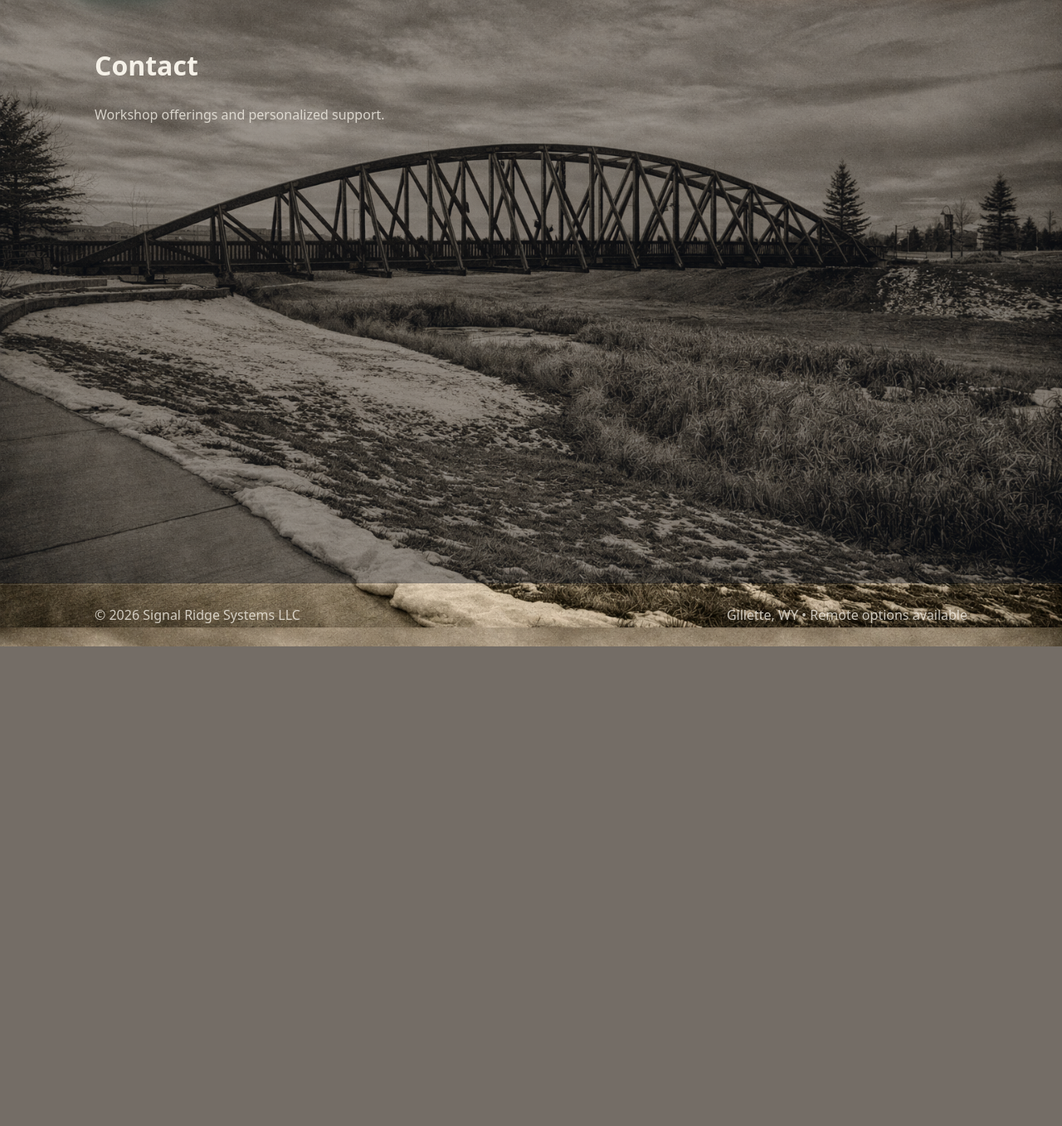
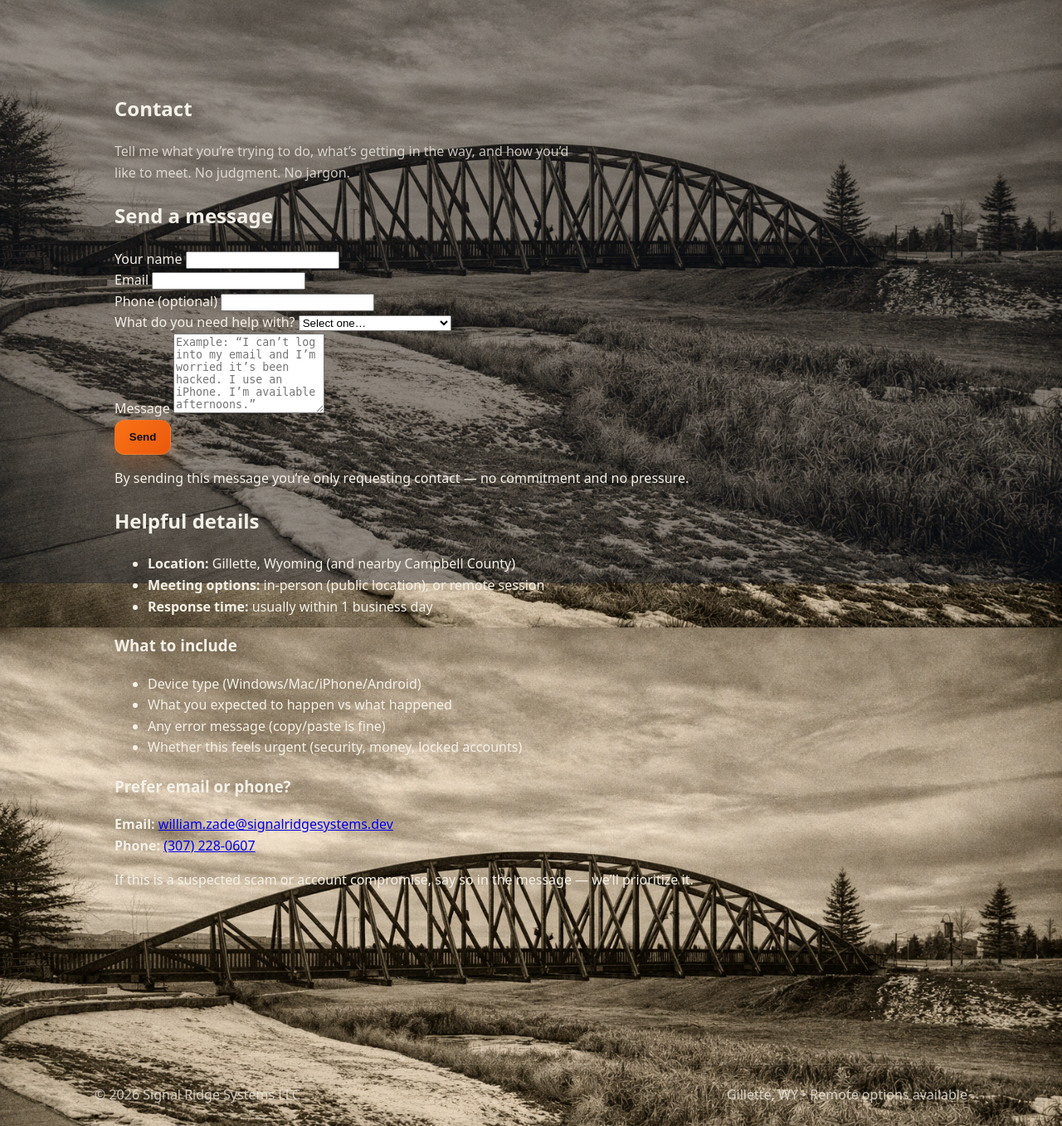
Before and after one commit to Signal-Ridge-SysAdmin/Signal-Ridge-Systems-Website, a Flask app: page /contact in a window 1280 px wide. Shown: the part 97-1454 px from the top of the page at 83% size. Before the commit the page ends 876 px from the top, so only its background shows below. Run offline with Flask 3, Linux system fonts and the light colour scheme.

Commit message:
added the contact.html content to build out the contact page

```diff
--- a/templates/contact.html
+++ b/templates/contact.html
@@ -1,6 +1,103 @@
 {% extends "base.html" %}
-{% block title %}Contact | Signal Ridge Systems{% endblock %}
+{% block title %}Contact | Signal Ridge Systems LLC{% endblock %}
+
 {% block content %}
-  <h1>Contact</h1>
-  <p class="lead">Workshop offerings and personalized support.</p>
+<section class="page">
+  <div class="container">
+
+    <header class="page-head">
+      <h1>Contact</h1>
+      <p class="lead">
+        Tell me what you’re trying to do, what’s getting in the way, and how you’d like to meet.
+        No judgment. No jargon.
+      </p>
+    </header>
+
+    <div class="contact-grid">
+
+      <!-- Left: Form -->
+      <div class="card">
+        <h2>Send a message</h2>
+
+        <form class="form" method="post" action="/contact">
+          <div class="form-row">
+            <label for="name">Your name</label>
+            <input id="name" name="name" type="text" autocomplete="name" required>
+          </div>
+
+          <div class="form-row">
+            <label for="email">Email</label>
+            <input id="email" name="email" type="email" autocomplete="email" required>
+          </div>
+
+          <div class="form-row">
+            <label for="phone">Phone (optional)</label>
+            <input id="phone" name="phone" type="tel" autocomplete="tel">
+          </div>
+
+          <div class="form-row">
+            <label for="topic">What do you need help with?</label>
+            <select id="topic" name="topic" required>
+              <option value="" selected disabled>Select one…</option>
+              <option>Basic computer help</option>
+              <option>Phone / tablet help</option>
+              <option>Email & accounts</option>
+              <option>Online safety / scams</option>
+              <option>Setting up a new device</option>
+              <option>One-day workshop (group)</option>
+              <option>Multi-day workshop (group)</option>
+              <option>Other</option>
+            </select>
+          </div>
+
+          <div class="form-row">
+            <label for="message">Message</label>
+            <textarea id="message" name="message" rows="6" required
+              placeholder="Example: “I can’t log into my email and I’m worried it’s been hacked. I use an iPhone. I’m available afternoons.”"></textarea>
+          </div>
+
+          <button class="btn primary" type="submit">Send</button>
+
+          <p class="fineprint">
+            By sending this message you’re only requesting contact — no commitment and no pressure.
+          </p>
+        </form>
+      </div>
+
+      <!-- Right: Info -->
+      <aside class="card subtle">
+        <h2>Helpful details</h2>
+
+        <ul class="bullets">
+          <li><strong>Location:</strong> Gillette, Wyoming (and nearby Campbell County)</li>
+          <li><strong>Meeting options:</strong> in-person (public location), or remote session</li>
+          <li><strong>Response time:</strong> usually within 1 business day</li>
+        </ul>
+
+        <div class="divider"></div>
+
+        <h3>What to include</h3>
+        <ul class="bullets">
+          <li>Device type (Windows/Mac/iPhone/Android)</li>
+          <li>What you expected to happen vs what happened</li>
+          <li>Any error message (copy/paste is fine)</li>
+          <li>Whether this feels urgent (security, money, locked accounts)</li>
+        </ul>
+
+        <div class="divider"></div>
+
+        <h3>Prefer email or phone?</h3>
+        <p class="contact-lines">
+          <strong>Email:</strong> <a href="mailto:william.zade@signalridgesystems.dev">william.zade@signalridgesystems.dev</a><br>
+          <strong>Phone:</strong> <a href="tel:+13072280607">(307) 228-0607</a>
+        </p>
+
+        <p class="fineprint">
+          If this is a suspected scam or account compromise, say so in the message — we’ll prioritize it.
+        </p>
+      </aside>
+
+    </div>
+  </div>
+</section>
 {% endblock %}
```
